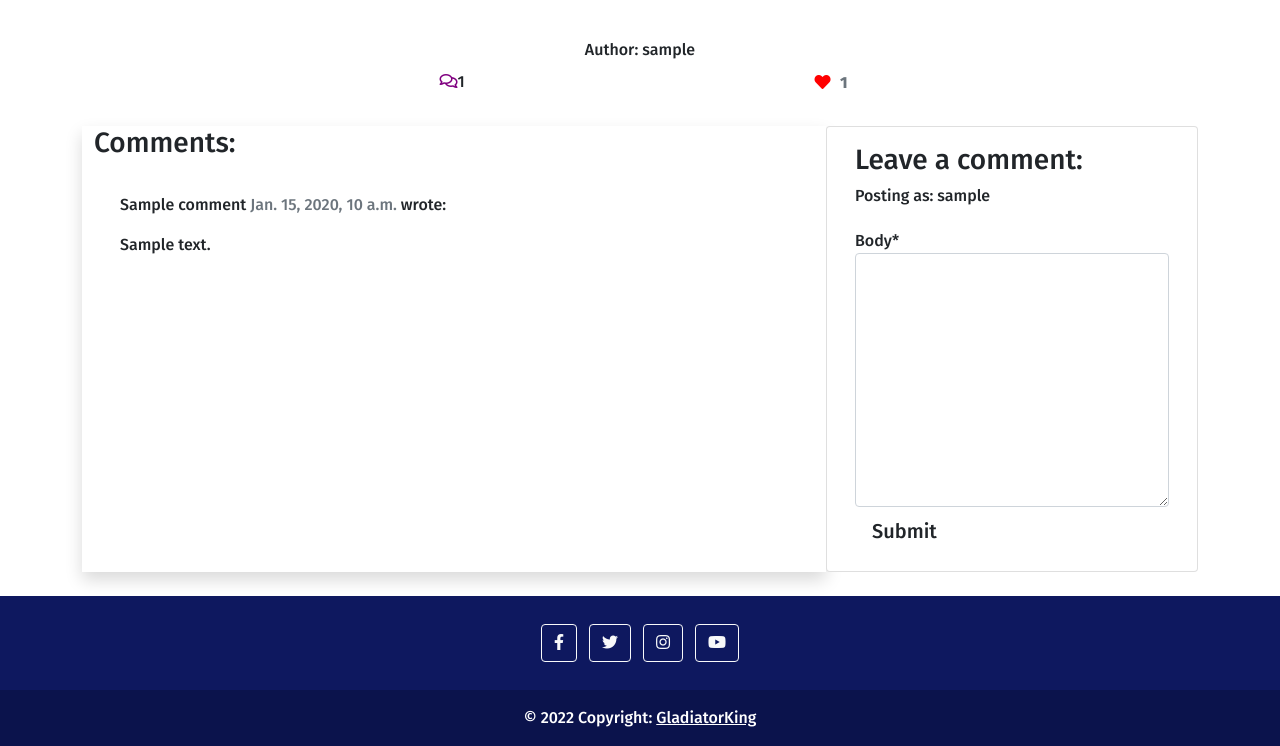
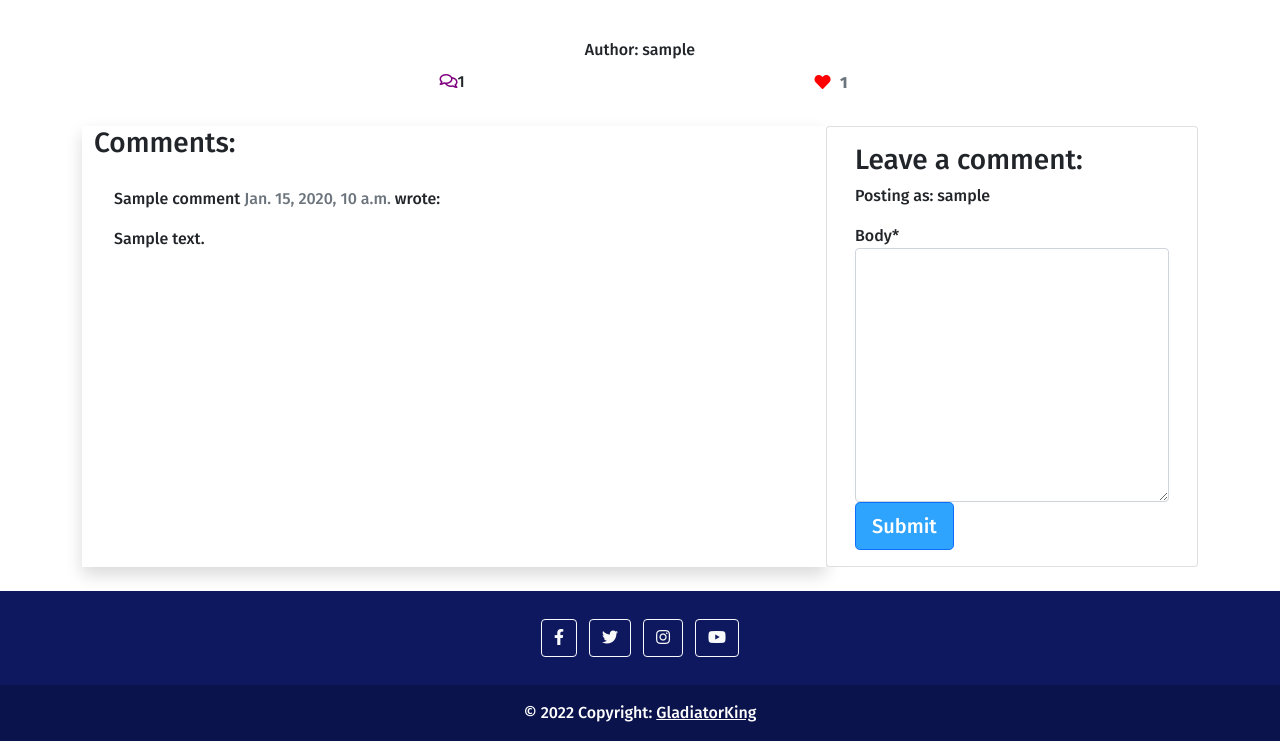
Before and after one commit to Code-Institute-Submissions/DanJtl-gladiatorking-devlog_AprResub, a Django app: a page that uses templates/post_detail.html in a window 1280 px wide. Shown: the part 267-1013 px from the top of the page. Run offline with Django 3.2, Linux system fonts and the light colour scheme; a user stored in the database is signed in; tables that the repository leaves empty hold one stand-in row (values such as "Sample post"); some libraries are stand-ins or nearby versions.

Commit message:
clean up code

```diff
--- a/static/css/style.css
+++ b/static/css/style.css
@@ -61,5 +61,5 @@ footer {
 
 .post-content {
     font-family: "PT Serif";
-    font-weight: 300;
+    font-weight: 400;
 }
--- a/templates/post_detail.html
+++ b/templates/post_detail.html
@@ -68,10 +68,10 @@
                 <h3>Comments:</h3>
                 <div class="card-body">
                     {% for comment in comments %}
-                    <div class="comments" style="padding: 10px;">
+                    <div class="comments p-1" >
                         <p class="font-weight-bold">
                             {{ comment.name }}
-                            <span class=" text-muted font-weight-normal">
+                            <span class="text-muted font-weight-normal">
                                 {{ comment.created_on }}
                             </span> wrote:
                         </p>
@@ -90,10 +90,10 @@
                 {% if user.is_authenticated %}
                 <h3>Leave a comment:</h3>
                 <p>Posting as: {{ user.username }}</p>
-                <form method="post" style="margin-top: 1.3em;">
+                <form method="post mt-2">
                     {{ comment_form | crispy }}
                     {% csrf_token %}
-                    <button type="submit" class="btn btn-signup btn-lg">Submit</button>
+                    <button type="submit" class="post-link btn btn-primary btn-lg btn-color">Submit</button>
                 </form>
                 {% endif %}
                 {% endif %}
```
